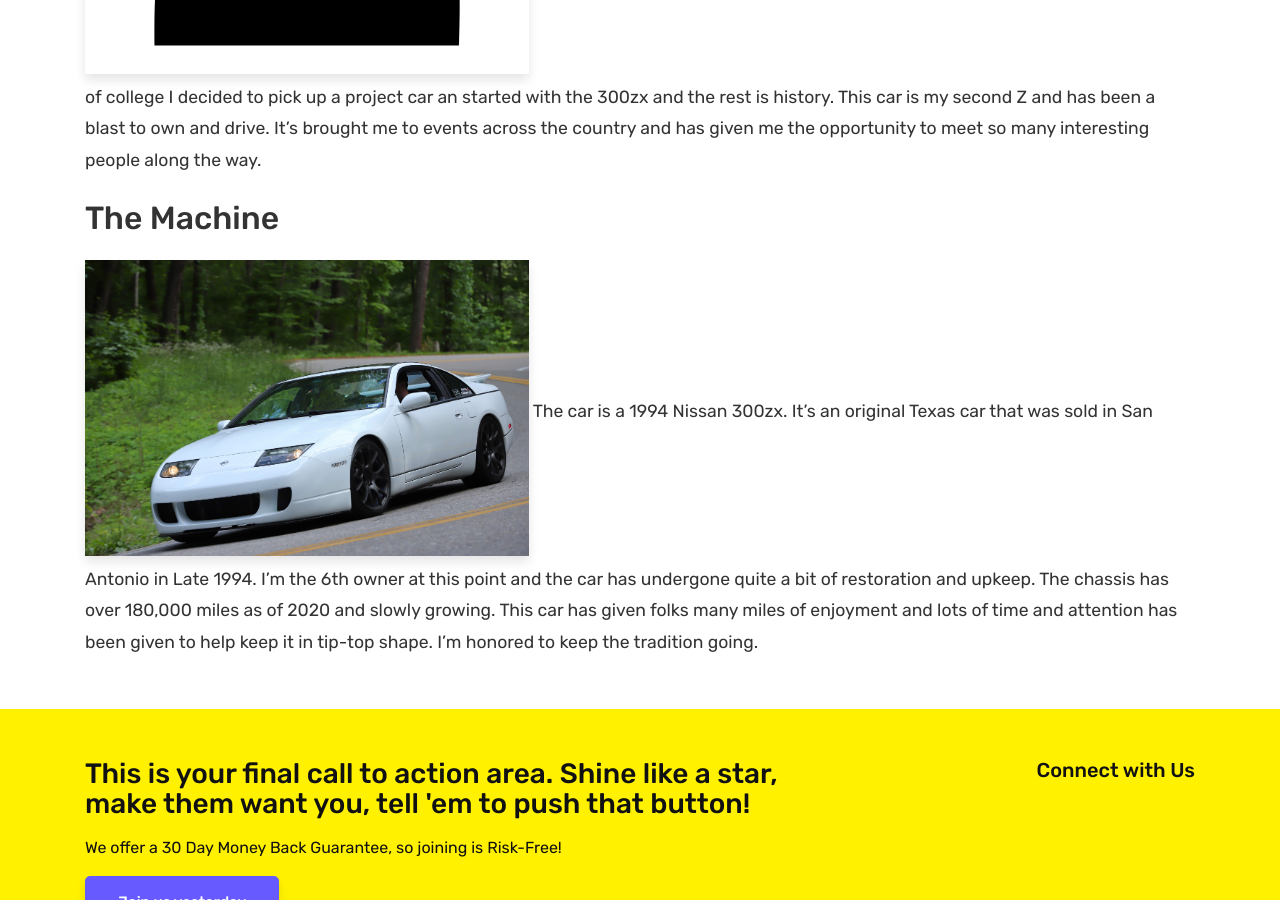
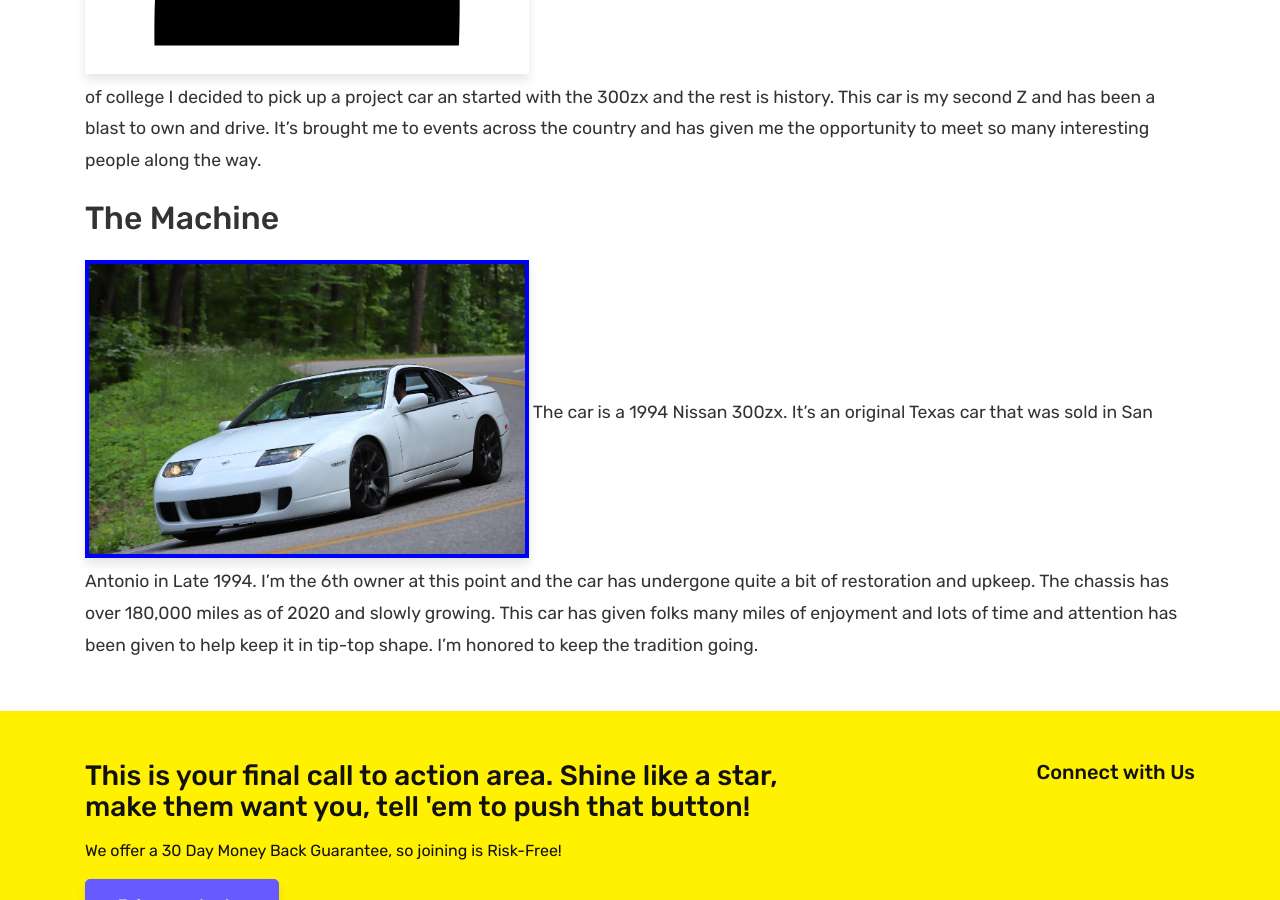
Before and after one commit to 300zxProject/300zxProject.github.io, a Jekyll site: the page built from about.md, in a window 1280 px wide and 900 px high, scrolled down 546 px. Built offline with Jekyll 4.4.1, drawn with Linux system fonts in a browser that asks for light colours.

Commit message:
fixing images

```diff
--- a/about.md
+++ b/about.md
@@ -10,4 +10,4 @@ The Driver
 
 The Machine
 ------
-![300zxPortrait](/assets/images/300zxAboutPortrait.jpg){:width="40%"} The car is a 1994 Nissan 300zx. It's an original Texas car that was sold in San Antonio in Late 1994. I'm the 6th owner at this point and the car has undergone quite a bit of restoration and upkeep. The chassis has over 180,000 miles as of 2020 and slowly growing. This car has given folks many miles of enjoyment and lots of time and attention has been given to help keep it in tip-top shape. I'm honored to keep the tradition going.
+![300zxPortrait](/assets/images/300zxAboutPortrait.jpg){:style="width: 40%; border:blue solid 4px;"} The car is a 1994 Nissan 300zx. It's an original Texas car that was sold in San Antonio in Late 1994. I'm the 6th owner at this point and the car has undergone quite a bit of restoration and upkeep. The chassis has over 180,000 miles as of 2020 and slowly growing. This car has given folks many miles of enjoyment and lots of time and attention has been given to help keep it in tip-top shape. I'm honored to keep the tradition going.
```
